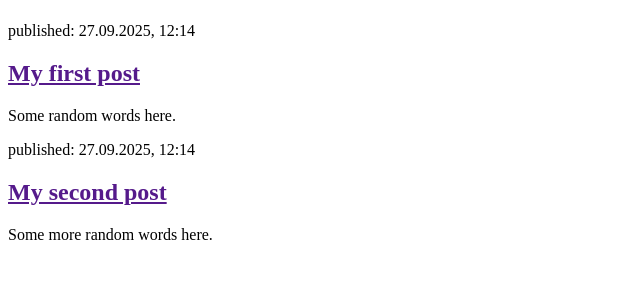
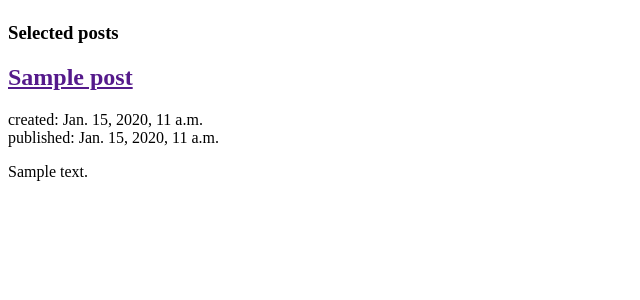
Before and after one commit to YufanNiu01/my-first-blog, a Django app: page / in a window 1280 px wide. Shown: the part 58-358 px from the top of the page, without its empty margins (0-640 px from the left). Run offline with Django 5.2, Linux system fonts and the light colour scheme; tables that the repository leaves empty hold one stand-in row (values such as "Sample post").

Commit message:
Implement Dynamic html template

```diff
--- a/blog/templates/blog/post_list.html
+++ b/blog/templates/blog/post_list.html
@@ -8,17 +8,15 @@
             <h1><a href="/">Yufan's Django Girls blog</a></h1>
         </header>
 
+        <h3>Selected posts</h3>
+        {% for post in posts %}
         <article>
-            <time>published: 27.09.2025, 12:14</time>
-            <h2><a href="">My first post</a></h2>
-            <p>Some random words here.</p>
+            <h2><a href="">{{post.title}}</a></h2>
+            <time>created: {{post.created_date}}</time><br/>
+            <time>published: {{post.published_date}}</time><br/>
+            <p>{{post.text|linebreaksbr}}</p>
         </article>
+        {% endfor %}
 
-        <article>
-            <time>published: 27.09.2025, 12:14</time>
-            <!# make it clickable>
-            <h2><a href="">My second post</a></h2>
-            <p>Some more random words here.</p>
-        </article>
     </body>
 </html>
--- a/blog/views.py
+++ b/blog/views.py
@@ -1,5 +1,8 @@
 from django.shortcuts import render
+from django.utils import timezone
+from .models import Post
 
 # Create your views here.
 def post_list(request):
-    return render(request, 'blog/post_list.html', {})
+    posts = Post.objects.filter(published_date__lte=timezone.now()).order_by('published_date')
+    return render(request, 'blog/post_list.html', {"posts": posts})
```
